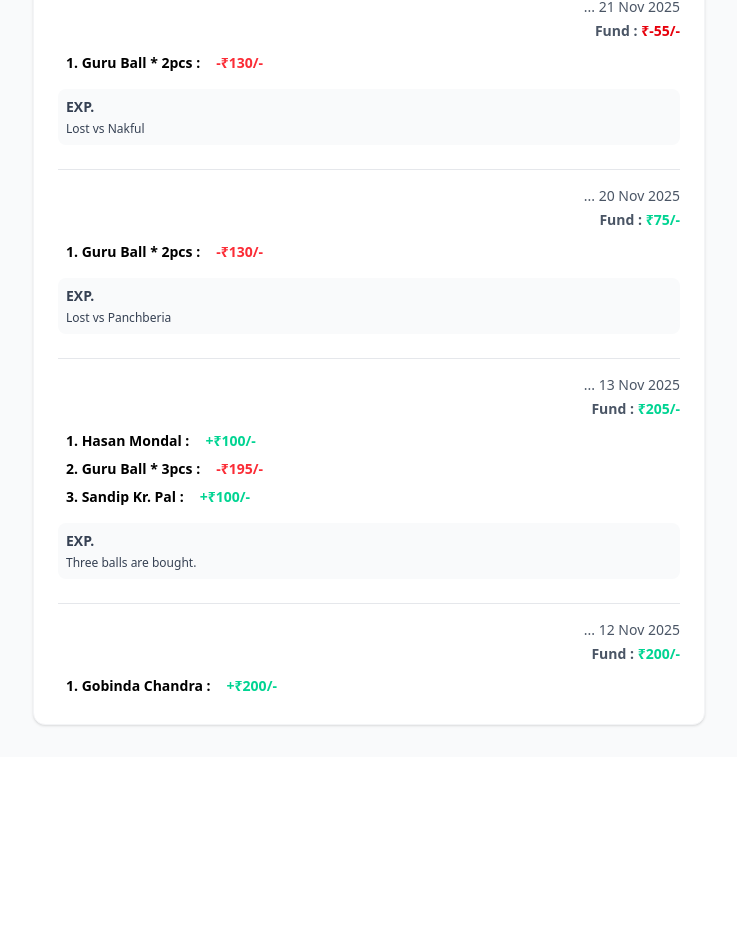
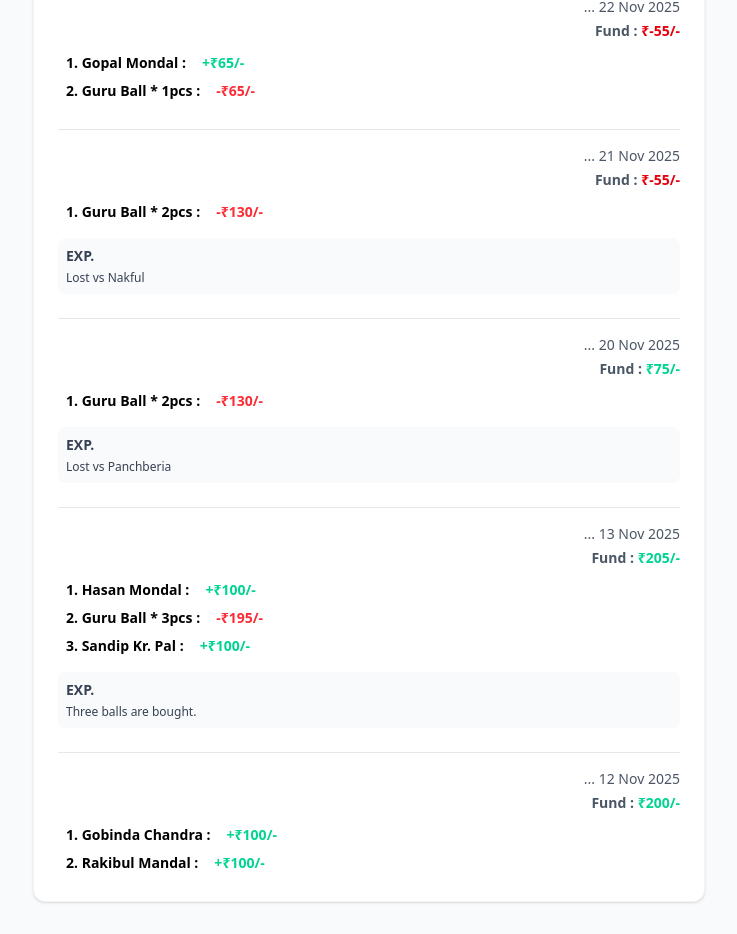
Before and after one commit to gobinda-chandra/fund-details-app, a React (Vite) app: page / in a window 1280 px wide. Shown: the part 319-1253 px from the top of the page, without its empty margins (271-1008 px from the left). Before the commit the page ends 1076 px from the top, so only its background shows below. Built offline with nearby package versions, Linux system fonts and the light colour scheme.

Commit message:
gopal ball donate

```diff
--- a/src/assets/data/fundData.js
+++ b/src/assets/data/fundData.js
@@ -1,7 +1,10 @@
 const fundRecords = [
   {
     date: "2025-11-12",
-    entries: [{ title: "Gobinda Chandra", amount: 200 }],
+    entries: [
+      { title: "Gobinda Chandra", amount: 100 },
+      { title: "Rakibul Mandal", amount: 100 },
+    ],
   },
   {
     date: "2025-11-13",
@@ -30,6 +33,13 @@ const fundRecords = [
       title: "Exp.",
       description: "Lost vs Nakful",
     },
+  },
+  {
+    date: "2025-11-22",
+    entries: [
+      { title: "Gopal Mondal", amount: 65 },
+      { title: "Guru Ball * 1pcs", amount: -65 },
+    ],
   },
 ];
 
```
